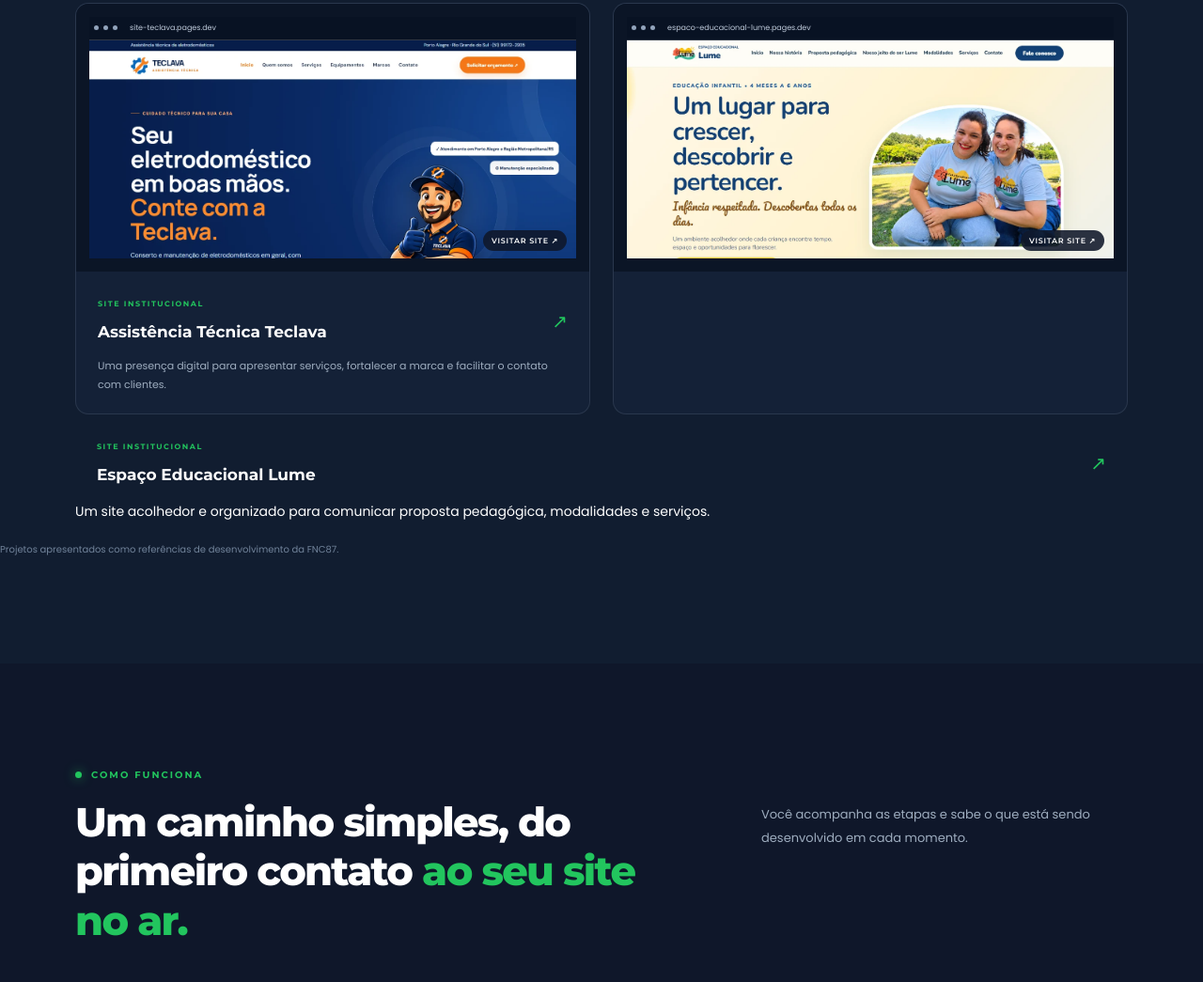
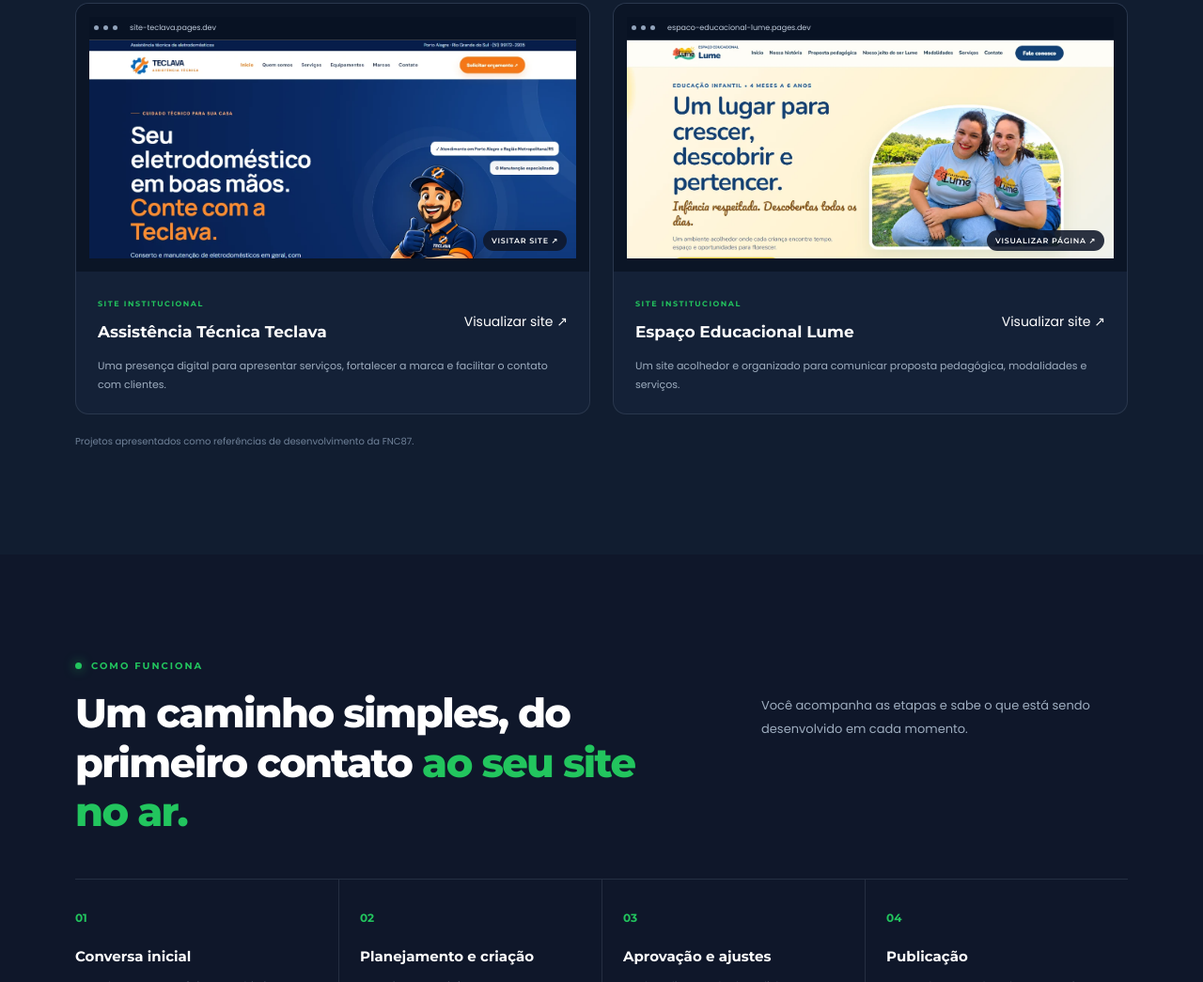
Before and after one commit to fnc87bi-2018/fnc87-estudio-digital, a plain HTML site: page index.html in a window 1280 px wide. Shown: the part 2756-3801 px from the top of the page at 94% size. Drawn offline with Linux system fonts and the light colour scheme.

Commit message:
Corrige estrutura dos cards e adiciona links para visualizar os sites

```diff
--- a/index.html
+++ b/index.html
@@ -121,12 +121,12 @@
         <div class="portfolio-grid">
           <article class="project-card">
             <a class="project-visual project-shot teclava" href="https://site-teclava.pages.dev/" target="_blank" rel="noopener" aria-label="Visitar o site da Assistência Técnica Teclava"><div class="browser-bar"><i></i><i></i><i></i><span>site-teclava.pages.dev</span></div><img src="assets/portfolio-teclava.webp" alt="Captura real da página inicial da Assistência Técnica Teclava"><span class="project-index">VISITAR SITE ↗</span></a>
-            <div class="project-info"><div><span class="project-type">SITE INSTITUCIONAL</span><h3>Assistência Técnica Teclava</h3></div><span class="project-arrow">↗</span></div>
+            <div class="project-info"><div><span class="project-type">SITE INSTITUCIONAL</span><h3>Assistência Técnica Teclava</h3></div><a class="project-visit" href="https://site-teclava.pages.dev/" target="_blank" rel="noopener">Visualizar site ↗</a></div>
             <p>Uma presença digital para apresentar serviços, fortalecer a marca e facilitar o contato com clientes.</p>
           </article>
           <article class="project-card">
-            <a class="project-visual project-shot lume" href="https://espaco-educacional-lume.pages.dev/" target="_blank" rel="noopener" aria-label="Visitar o site do Espaço Educacional Lume"><div class="browser-bar"><i></i><i></i><i></i><span>espaco-educacional-lume.pages.dev</span></div><img src="assets/portfolio-lume.webp" alt="Captura real da página inicial do Espaço Educacional Lume"><span class="project-index">VISITAR SITE ↗</span></a></div>
-            <div class="project-info"><div><span class="project-type">SITE INSTITUCIONAL</span><h3>Espaço Educacional Lume</h3></div><span class="project-arrow">↗</span></div>
+            <a class="project-visual project-shot lume" href="https://espaco-educacional-lume.pages.dev/" target="_blank" rel="noopener" aria-label="Visitar o site do Espaço Educacional Lume"><div class="browser-bar"><i></i><i></i><i></i><span>espaco-educacional-lume.pages.dev</span></div><img src="assets/portfolio-lume.webp" alt="Captura real da página inicial do Espaço Educacional Lume"><span class="project-index">VISUALIZAR PÁGINA ↗</span></a>
+            <div class="project-info"><div><span class="project-type">SITE INSTITUCIONAL</span><h3>Espaço Educacional Lume</h3></div><a class="project-visit" href="https://espaco-educacional-lume.pages.dev/" target="_blank" rel="noopener">Visualizar site ↗</a></div>
             <p>Um site acolhedor e organizado para comunicar proposta pedagógica, modalidades e serviços.</p>
           </article>
         </div>
```
